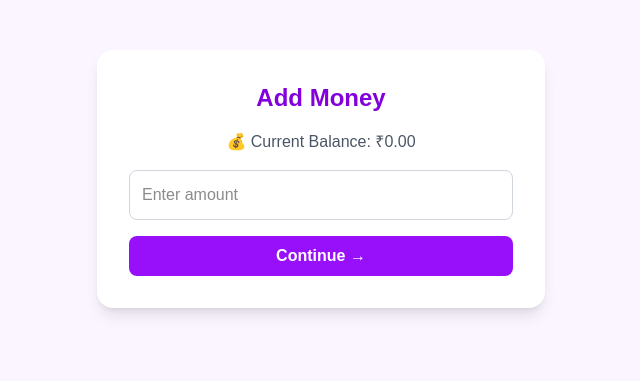
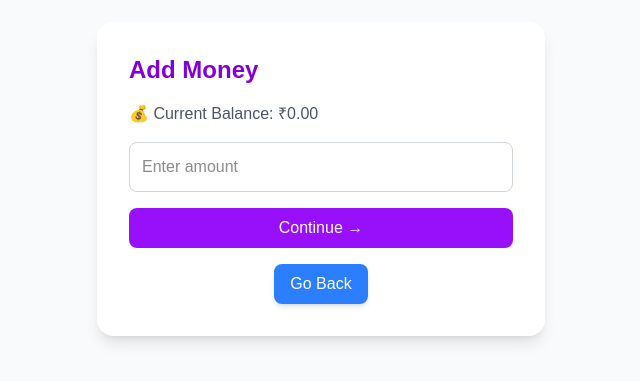
Before and after one commit to kaushalkishor1882-gif/dreamgullak, a Next.js app: page /add-money in a window 1280 px wide. Shown: the part 221-602 px from the top of the page, without its empty margins (319-959 px from the left). Built offline with nearby package versions, Linux system fonts and the light colour scheme.

Commit message:
Updated DreamGullak UI and added logout button

```diff
--- a/app/add-money/page.tsx
+++ b/app/add-money/page.tsx
@@ -2,6 +2,7 @@
 
 import { useState } from "react";
 import { useRouter } from "next/navigation";
+import GoBackButton from "../components/GoBackButton"; // ✅ Import GoBackButton
 
 export default function AddMoneyPage() {
   const [amount, setAmount] = useState("");
@@ -71,8 +72,8 @@ export default function AddMoneyPage() {
   };
 
   return (
-    <div className="flex flex-col items-center justify-center min-h-screen bg-purple-50 p-6">
-      <div className="bg-white p-8 rounded-2xl shadow-lg w-full max-w-md text-center">
+    <div className="flex flex-col items-center justify-center min-h-screen bg-gray-50">
+      <div className="bg-white p-8 rounded-2xl shadow-lg w-full max-w-md">
         <h1 className="text-2xl font-bold text-purple-700 mb-4">Add Money</h1>
 
         {!showMethods ? (
@@ -83,14 +84,19 @@ export default function AddMoneyPage() {
               placeholder="Enter amount"
               value={amount}
               onChange={(e) => setAmount(e.target.value)}
-              className="w-full border border-gray-300 rounded-lg p-3 mb-4 focus:outline-none focus:ring-2 focus:ring-purple-400"
+              className="w-full border border-gray-300 rounded-lg p-3 mb-4 focus:outline-none focus:ring-2 focus:ring-black-500"
             />
             <button
               onClick={handleContinue}
-              className="bg-purple-600 hover:bg-purple-700 text-white font-semibold py-2 px-6 rounded-lg w-full"
+              className="bg-purple-600 hover:bg-purple-700 text-white w-full py-2 rounded-lg transition"
             >
               Continue →
             </button>
+
+            {/* ✅ Go Back Button (always visible, goes to /home ) */}
+            <div className="flex justify-center mt-4">
+              <GoBackButton />
+            </div>
           </>
         ) : (
           <>
@@ -101,31 +107,33 @@ export default function AddMoneyPage() {
               <button
                 onClick={() => handlePayment("paytm")}
                 disabled={loading}
-                className="flex items-center justify-center gap-2 bg-blue-500 text-white py-2 rounded-lg hover:bg-blue-600"
+                className="flex items-center justify-center gap-2 bg-blue-500 hover:bg-blue-600 text-white py-2 rounded-lg transition"
               >
                 🟦 Pay with Paytm
               </button>
               <button
                 onClick={() => handlePayment("gpay")}
                 disabled={loading}
-                className="flex items-center justify-center gap-2 bg-green-500 text-white py-2 rounded-lg hover:bg-green-600"
+                className="flex items-center justify-center gap-2 bg-green-500 hover:bg-green-600 text-white py-2 rounded-lg transition"
               >
                 🟩 Pay with GPay
               </button>
               <button
                 onClick={() => handlePayment("netbanking")}
                 disabled={loading}
-                className="flex items-center justify-center gap-2 bg-indigo-500 text-white py-2 rounded-lg hover:bg-indigo-600"
+                className="flex items-center justify-center gap-2 bg-indigo-500 hover:bg-indigo-600 text-white py-2 rounded-lg transition"
               >
                 🟪 Pay with Net Banking
               </button>
             </div>
-            <button
-              onClick={() => setShowMethods(false)}
-              className="text-sm text-gray-500 mt-4 underline"
-            >
-              ← Go Back
-            </button>
+            <div className="flex justify-center mt-4">
+             <button
+               onClick={() => setShowMethods(false)}
+               className="text-sm text-gray-600 hover:text-purple-600 transition"
+             >
+               Go Back
+              </button>
+            </div>
           </>
         )}
       </div>
--- /dev/null
+++ b/app/components/GoBackButton.tsx
@@ -0,0 +1,24 @@
+"use client";
+
+import { useRouter } from "next/navigation";
+
+export default function GoBackButton() {
+  const router = useRouter();
+
+  const handleGoBack = () => {
+    if (window.history.length > 1) {
+      router.back(); // Go to previous page if available
+    } else {
+      router.push("/home"); // Otherwise, go to home
+    }
+  };
+
+  return (
+    <button
+      onClick={handleGoBack}
+      className="px-4 py-2 bg-blue-500 text-white rounded-lg shadow-md hover:bg-blue-600 transition"
+    >
+      Go Back
+    </button>
+  );
+}
--- a/app/home/page.tsx
+++ b/app/home/page.tsx
@@ -3,8 +3,24 @@
 import Image from "next/image";
 import Link from "next/link";
 import { motion } from "framer-motion";
+import { useRouter } from "next/navigation";
+import { signOut } from "firebase/auth";
+import { auth } from "../lib/firebase"; // ✅ make sure this path is correct
 
 export default function HomePage() {
+  const router = useRouter();
+
+  // ✅ Logout handler (Firebase + redirect)
+  const handleLogout = async () => {
+    try {
+      await signOut(auth); // logs user out of Firebase
+      router.push("/login"); // redirect to login
+    } catch (error) {
+      console.error("Logout failed:", error);
+      alert("Failed to logout. Try again!");
+    }
+  };
+
   return (
     <motion.main
       className="min-h-screen flex flex-col items-center justify-center bg-gradient-to-br from-yellow-50 to-orange-100 text-center p-6"
@@ -13,7 +29,7 @@ export default function HomePage() {
     >
       {/* Piggy Bank Image */}
       <Image
-        src="/piggybank.png" // make sure this image is inside /public folder
+        src="/piggybank.png"
         alt="DreamGullak Piggy Bank"
         width={220}
         height={220}
@@ -31,7 +47,7 @@ export default function HomePage() {
       {/* Buttons Section */}
       <div className="flex flex-col gap-4 w-full max-w-xs">
         <Link href="/create-goal">
-          <button className="bg-purple-600 text-white font-semibold py-3 px-6 rounded-xl hover:bg-purple-700 transition">
+          <button className="bg-purple-600 text-white font-semibold p-3 rounded-xl hover:bg-purple-700 transition">
             🟣 Create a Goal
           </button>
         </Link>
@@ -47,6 +63,14 @@ export default function HomePage() {
             💰 Add Money
           </button>
         </Link>
+
+        {/* 🚪 Logout Button */}
+        <button
+          onClick={handleLogout}
+          className="bg-sky-400 text-white font-semibold py-3 rounded-xl shadow-md hover:bg-sky-500 transition"
+        >
+          🚪 Logout
+        </button>
       </div>
     </motion.main>
   );
--- /dev/null
+++ b/dev-sequence.js
@@ -0,0 +1,29 @@
+// dev-sequence.js
+import fetch from "node-fetch";
+
+const base = "http://localhost:3000";
+
+const routes = ["/add-money", "/home", "/dashboard", "/"];
+
+const delay = (ms) => new Promise((res) => setTimeout(res, ms));
+
+(async () => {
+  console.log("⚙️ Waiting for Next.js server to start...");
+  await delay(5000); // Wait 5 seconds for Next.js to start
+
+  console.log("🚀 Now visiting routes in sequence:\n");
+
+  for (const route of routes) {
+    const start = Date.now();
+    try {
+      const res = await fetch(base + route);
+      const time = Date.now() - start;
+      console.log(`GET ${route} ${res.status} in ${time}ms`);
+    } catch (err) {
+      console.log(`❌ Failed to load ${route}:`, err.message);
+    }
+    await delay(1000); // wait 1s between each request
+  }
+
+  console.log("\n✅ All routes visited successfully.");
+})();
```
Also changed, not shown: package.json (+6 -5 lines), 1 other file (tests, documents, lock files or other folders).
